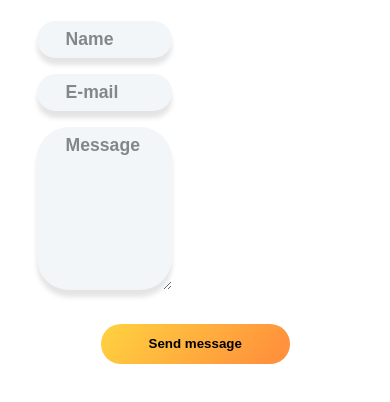
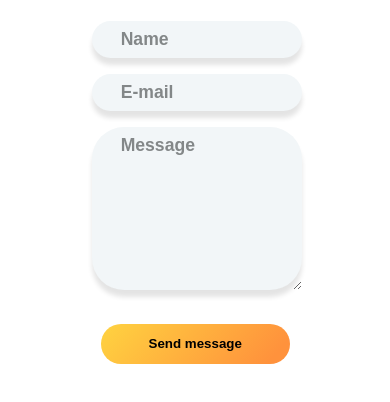
Before and after one commit to Atanu0341/Form, a plain HTML site: page index.html in a window 390 px wide. Shown: the part 456-858 px from the top of the page. Drawn offline with Linux system fonts and the light colour scheme.

Commit message:
correction in responsive

```diff
--- a/style.css
+++ b/style.css
@@ -90,6 +90,10 @@ form {
 @media (max-width: 532px) {
     form {
         width: 96vw;
+        display: flex;
+        flex-wrap: wrap;
+        justify-content: center;
+        align-items: center;
     }
 }
 
@@ -104,6 +108,11 @@ form {
 
 .form-group {
     padding: .5rem 1.8rem;
+}
+@media (max-width: 961px) {
+    .form-group {
+        width: 29vw;
+    }
 }
 
 @media (max-width: 532px) {
@@ -120,6 +129,12 @@ form {
     position: relative;
     padding: .5rem 1.8rem;
     width: 20vw;
+}
+
+@media (max-width: 532px) {
+    .form-control {
+        width: 39vw;
+    }
 }
 
 &.thick {
```
